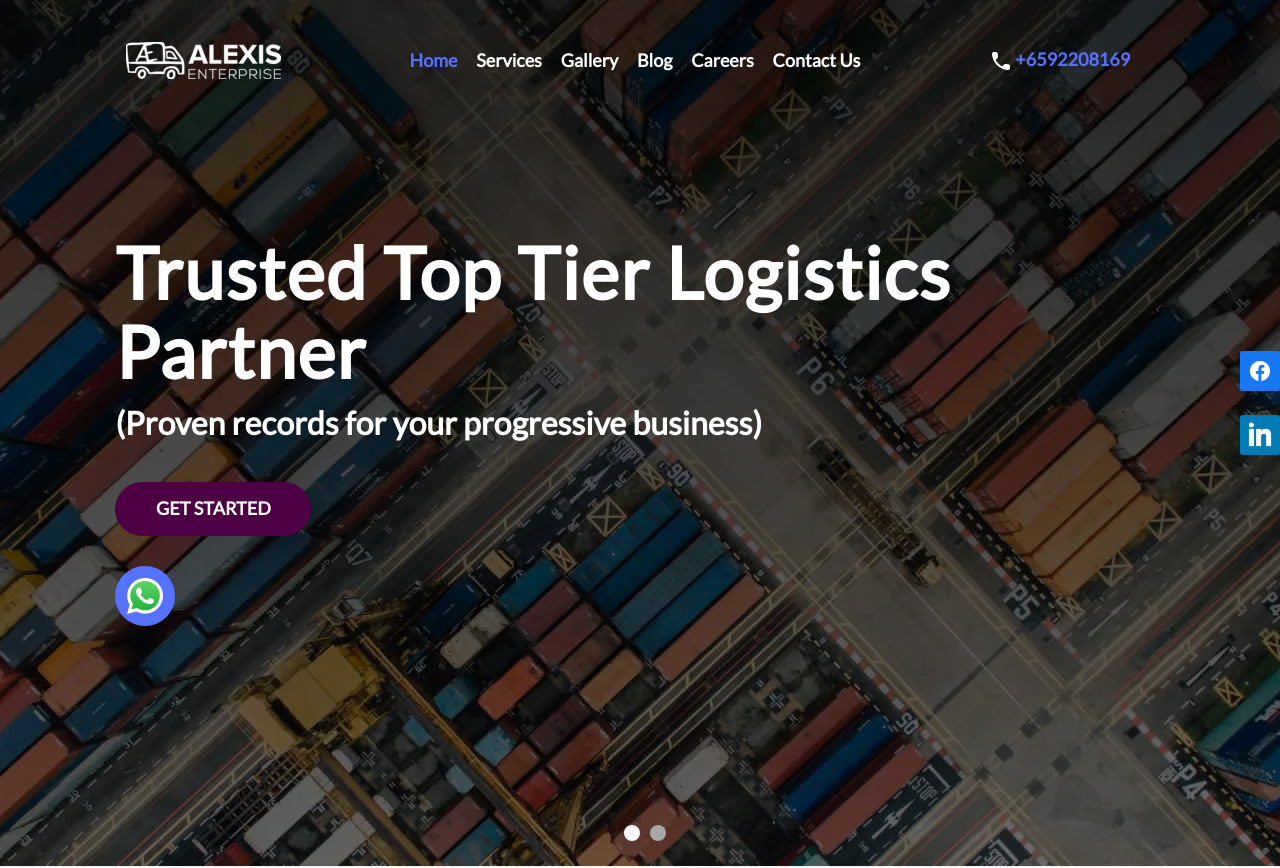
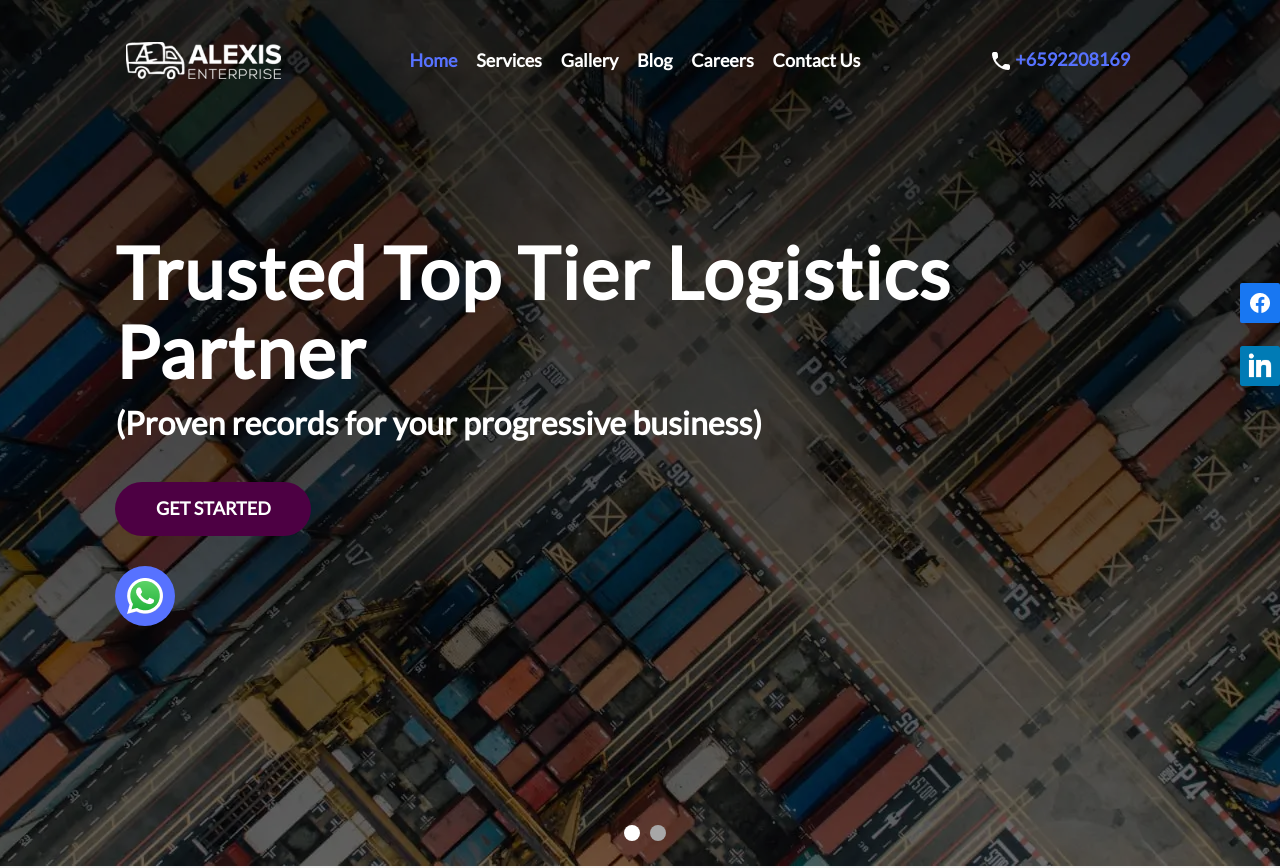
Before and after one commit to faizankhan2595/alexis, a React (Create React App) app: page / in a window 1280 px wide. Shown: the top 868 px of the page. Built offline with nearby package versions, Linux system fonts and the light colour scheme.

Commit message:
facebook linkedin

```diff
--- a/src/style/Carousel.css
+++ b/src/style/Carousel.css
@@ -161,9 +161,9 @@
 .social_media{
   display: flex;
   flex-direction: column;
-  position: fixed;
+  position: absolute;
   right: 0%;
-  top: 41%;
+  top: 30%;
   height: 15rem;
   align-items: center;
   justify-content: space-evenly;
```
Also changed, not shown: 6 other files (tests, documents, lock files or other folders).
